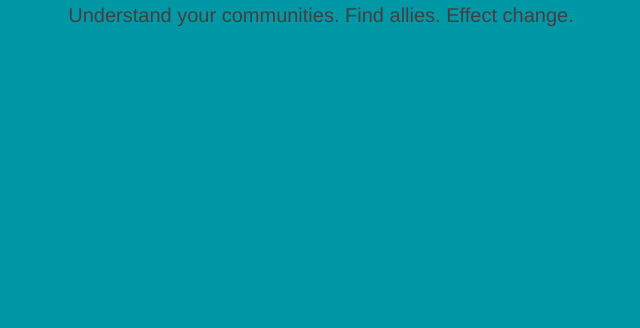
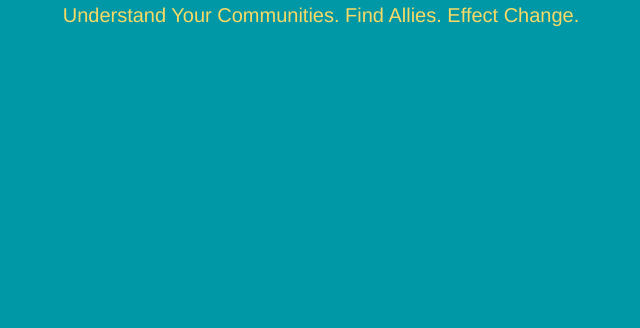
Before and after one commit to gianmatteo/web.allygn, a plain HTML site: page index.html in a window 1280 px wide. Shown: the part 472-800 px from the top of the page, without its empty margins (319-959 px from the left). Drawn offline with Linux system fonts and the light colour scheme.

Commit message:
Changed tagline color, text capitalization

```diff
--- a/index.html
+++ b/index.html
@@ -18,7 +18,7 @@
         /* Style for the tagline */
         .tagline {
             font-size: 20px; /* Font size */
-            color: #414141; /* Text color */
+            color: #F7DA65; /* Text color */
             margin-top: 20px; /* Space between logo and tagline */
             font-family: Helvetica, Arial, sans-serif; /* Font preference */
         }
@@ -36,6 +36,6 @@
     <img src="allygn-logo-transparent.png" alt="allygn logo">
 
      <!-- Tagline Text -->
-    <p class="tagline">Understand your communities. Find allies. Effect change.</p>
+    <p class="tagline">Understand Your Communities. Find Allies. Effect Change.</p>
 </body>
 </html>
```
